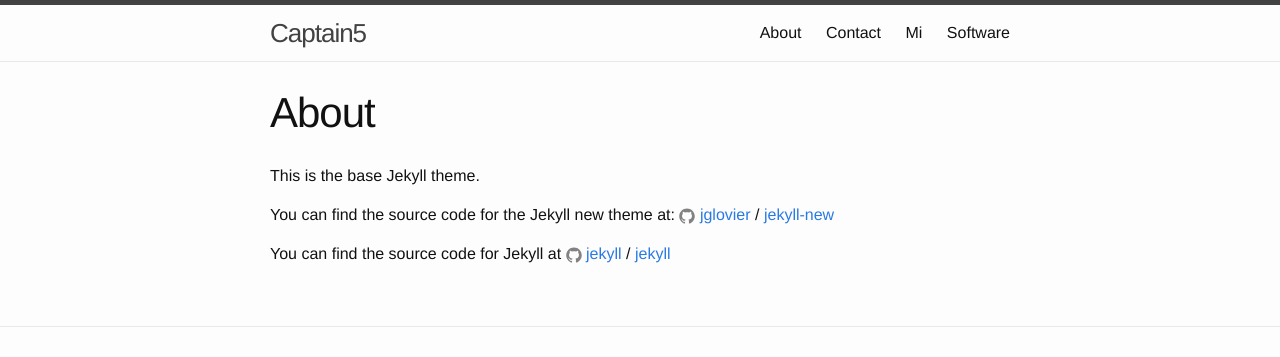
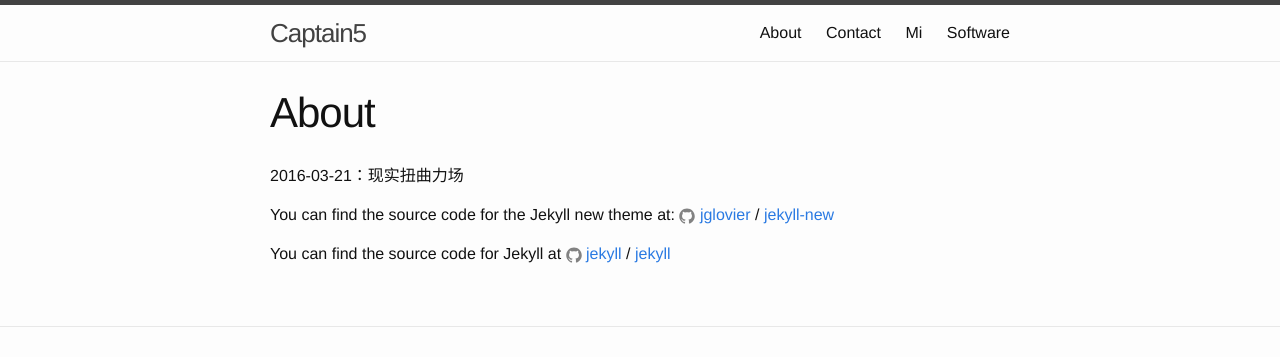
Before and after one commit to captain5/captain5.github.io, a Jekyll site: the page built from about.md, in a window 1280 px wide. Shown: the top 357 px of the page. Built offline with Jekyll 4.4.1, drawn with Linux system fonts in a browser that asks for light colours.

Commit message:
update about.md

```diff
--- a/about.md
+++ b/about.md
@@ -4,7 +4,7 @@ title: About
 permalink: /about/
 ---
 
-This is the base Jekyll theme.
+2016-03-21：现实扭曲力场
 
 You can find the source code for the Jekyll new theme at:
 {% include icon-github.html username="jglovier" %} /
```
